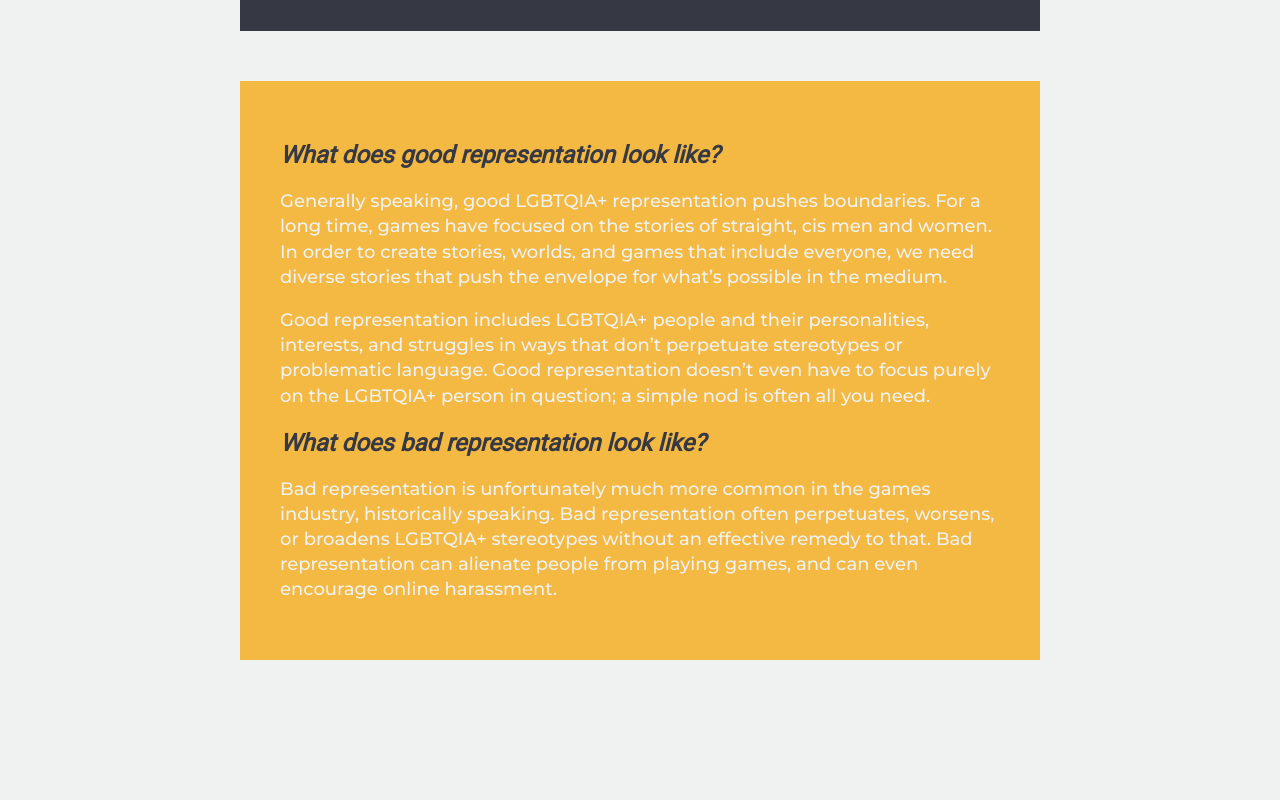
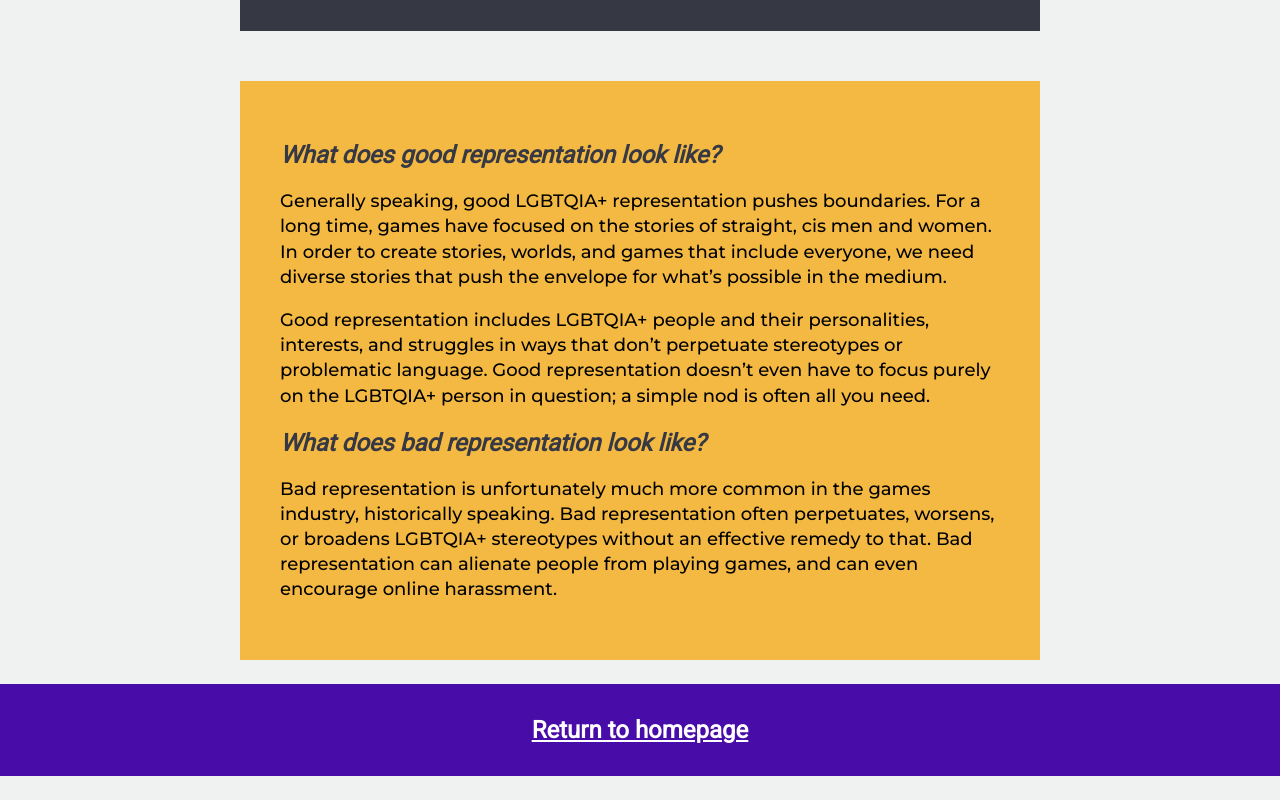
Before and after one commit to J4502-SS21/noah-crider-final-project, a plain HTML site: page defining.html in a window 1280 px wide. Shown: the part 1932-2732 px from the top of the page. Before the commit the page ends 2592 px from the top, so only its background shows below. Drawn offline with Linux system fonts and the light colour scheme.

Commit message:
Second draft
changed yellow box text color and added return to homepage button to the bottom of each subpage

```diff
--- a/defining.html
+++ b/defining.html
@@ -74,7 +74,7 @@
 
 </section>
 
-
+<p class="return"><a href="index.html">Return to homepage</a></p>
 
 </body>
 </html>
--- a/style.css
+++ b/style.css
@@ -111,7 +111,7 @@ h3 {
 }
 
 .aboutmetext {
-  color: #EFF2F1;
+  color: black;
   font-family: 'Montserrat', sans-serif;
   font-size: 18px;
   text-align: left;
@@ -144,6 +144,7 @@ h3 {
 
 .holder2head {
   background-color: #F4B942;
+  color: black;
   text-align: left;
   font-style: italic;
   font-weight: bold;
@@ -153,7 +154,7 @@ h3 {
 }
 
 .holder2text {
-  color: #EFF2F1;
+  color: black;
   font-family: 'Montserrat', sans-serif;
   font-size: 18px;
   text-align: left;
@@ -166,3 +167,13 @@ h3 {
   color:black;
   text-decoration: none;
 }
+
+.return {
+  color: #480CA8;
+  font-weight: bold;
+  background-color: #480CA8;
+  font-family: 'Roboto', sans-serif;
+  text-align: center;
+  padding: 32px;
+  font-size: 24px;
+}
```
Also changed, not shown: gaylesbian.html (+2 -0 lines), pride.html (+2 -0 lines), queer.html (+1 -0 lines), representation.html (+2 -0 lines), transgender.html (+2 -0 lines).
